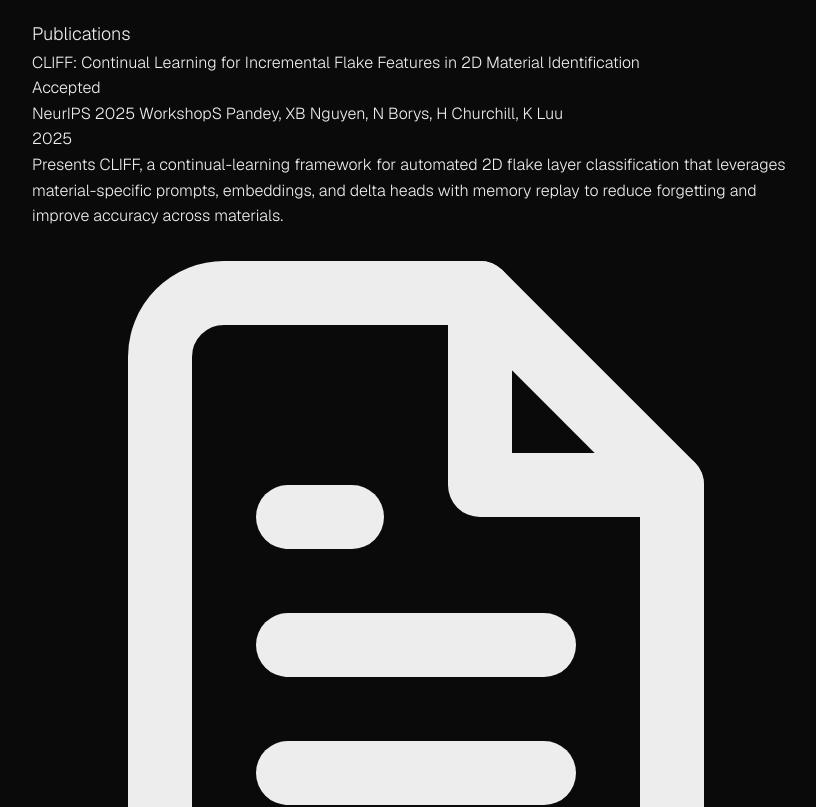
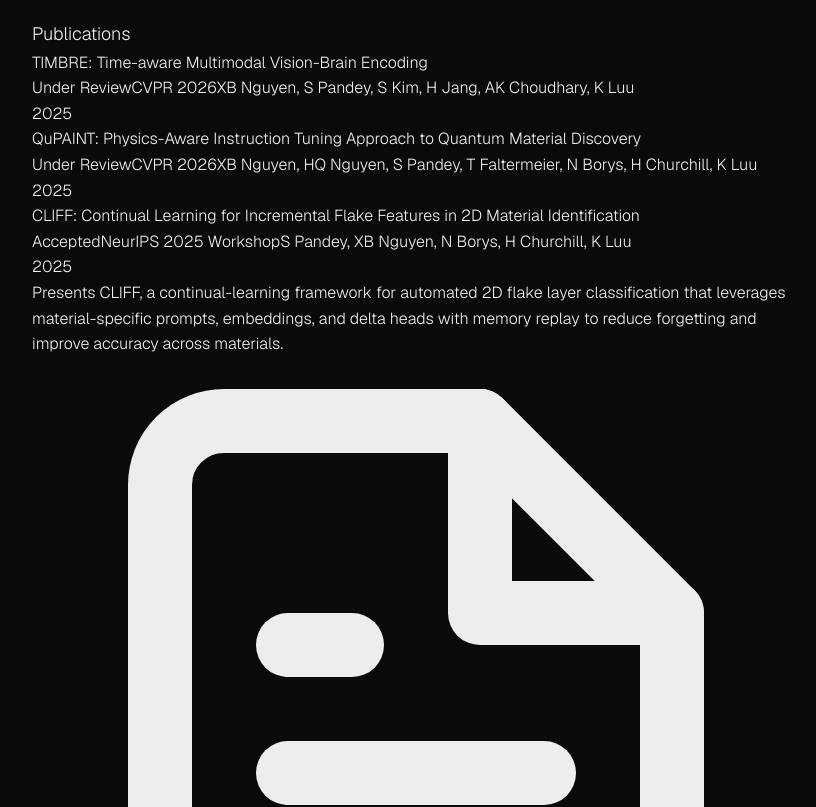
Before and after one commit to sanpdy/portfolio-site, a Next.js app: page / in a window 1280 px wide. Shown: the part 2460-3267 px from the top of the page, without its empty margins (224-1040 px from the left). Built offline with nearby package versions, Linux system fonts and the light colour scheme; a web font is replaced by a local one.

Commit message:
minimal_redesign

```diff
--- a/src/components/Publications.tsx
+++ b/src/components/Publications.tsx
@@ -5,7 +5,6 @@ import { publications } from "../constants/data";
 
 type Status = "Published" | "Under Review" | "Accepted";
 
-// Icon for PDF
 function FileTextIcon() {
   return (
     <svg
@@ -27,7 +26,6 @@ function FileTextIcon() {
   );
 }
 
-// Icon for arXiv
 function LibraryIcon() {
   return (
     <svg
@@ -49,22 +47,22 @@ function LibraryIcon() {
 
 function StatusBadge({ status }: { status?: Status }) {
   if (!status) return null;
-  const isPublished = status === "Published" || status == "Accepted";
-  const base =
-    "text-xs px-2 py-0.5 rounded-full border inline-flex items-center gap-1 whitespace-nowrap";
-  const cls = isPublished
+  const isPublished = status === "Published" || status === "Accepted";
+
+  return (
+   <span
+  className={`inline-flex w-fit self-start items-center gap-1 text-xs px-2 py-0.5 rounded-full border ${
+    isPublished
       ? "border-emerald-500/40 text-emerald-300"
-    : "border-amber-500/40 text-amber-300";
-  const dot = (
+      : "border-amber-500/40 text-amber-300"
+  }`}
+>
+
       <span
-      className={`inline-block w-1.5 h-1.5 rounded-full ${
+        className={`w-1.5 h-1.5 rounded-full ${
           isPublished ? "bg-emerald-400" : "bg-amber-400"
         }`}
       />
-  );
-  return (
-    <span className={`${base} ${cls}`}>
-      {dot}
       {status}
     </span>
   );
@@ -100,38 +98,36 @@ export default function PublicationsList() {
                 <div
                   key={id}
                   className="cursor-pointer group transition-all duration-200 hover:bg-zinc-800 hover:shadow rounded-lg"
-                  onClick={() => {
+                  onClick={() =>
                     setExpanded((prev) =>
                       prev.includes(idx)
                         ? prev.filter((i) => i !== idx)
                         : [...prev, idx]
-                    );
-                  }}
+                    )
+                  }
                 >
                   <div
-                    className={`border-b rounded-lg border-dashed border-zinc-800 ${
+                    className={`border-b border-dashed border-zinc-800 ${
                       idx === 0 ? "border-t" : ""
                     }`}
                   >
                     <div className="py-3 px-4">
-                      <div className="flex flex-col sm:flex-row sm:items-start sm:justify-between gap-2">
-                        {/* Title + Meta */}
+                      <div className="flex flex-col sm:flex-row sm:justify-between gap-2">
+                        {/* Left column */}
                         <div className="flex flex-col gap-1">
-                          <div className="flex flex-wrap items-center gap-2">
                           <h3 className="text-md sm:text-base font-semibold text-gray-200">
                             {title}
                           </h3>
+
                           <StatusBadge status={status as Status} />
-                          </div>
 
-                          {/* Conference under status */}
                           {conference && (
                             <span className="text-s italic text-gray-200">
                               {conference}
                             </span>
                           )}
 
-                          <span className="text-sm font-normal text-gray-200">
+                          <span className="text-sm text-gray-200">
                             {authors.map((a, i) => (
                               <span key={i}>
                                 {a.me ? (
@@ -153,29 +149,27 @@ export default function PublicationsList() {
                         </span>
                       </div>
 
-                      {/* Animated dropdown */}
+                      {/* Expandable content */}
                       <div
-                        className={`
-                          transition-all duration-300 ease-in-out overflow-hidden
-                          ${isOpen ? "max-h-[1000px]" : "max-h-0"}
-                        `}
+                        className={`transition-all duration-300 overflow-hidden ${
+                          isOpen ? "max-h-[1000px]" : "max-h-0"
+                        }`}
                       >
                         <div
-                          className={`
-                            transition-opacity duration-300 ease-in-out
-                            ${isOpen ? "opacity-100" : "opacity-0"}
-                            pt-3
-                          `}
+                          className={`pt-3 transition-opacity duration-300 ${
+                            isOpen ? "opacity-100" : "opacity-0"
+                          }`}
                         >
                           <div className="mb-2 text-gray-200">{summary}</div>
-                          <div className="flex flex-wrap gap-2">
+
+                          <div className="flex gap-2">
                             {pdfLink && (
                               <a
                                 href={pdfLink}
                                 target="_blank"
                                 rel="noopener noreferrer"
-                                className="bg-[#232323] text-gray-200 px-3 py-1 rounded-md text-xs font-medium hover:bg-[#333] transition-colors duration-300 flex items-center"
                                 onClick={(e) => e.stopPropagation()}
+                                className="bg-[#232323] px-3 py-1 rounded-md text-xs hover:bg-[#333] flex items-center"
                               >
                                 <FileTextIcon /> PDF
                               </a>
@@ -185,8 +179,8 @@ export default function PublicationsList() {
                                 href={arxivLink}
                                 target="_blank"
                                 rel="noopener noreferrer"
-                                className="bg-[#232323] text-gray-200 px-3 py-1 rounded-md text-xs font-medium hover:bg-[#333] transition-colors duration-300 flex items-center"
                                 onClick={(e) => e.stopPropagation()}
+                                className="bg-[#232323] px-3 py-1 rounded-md text-xs hover:bg-[#333] flex items-center"
                               >
                                 <LibraryIcon /> arXiv
                               </a>
--- a/src/constants/data.ts
+++ b/src/constants/data.ts
@@ -92,8 +92,45 @@ export interface ResearchPaper {
 }
 
 export const publications: ResearchPaper[] = [
+    {
+    id: 1,
+    title: "TIMBRE: Time-aware Multimodal Vision-Brain Encoding",
+    authors: [
+      { name: "XB Nguyen" },
+      { name: "S Pandey", me: true },
+      { name: "S Kim" },
+      { name: "H Jang" },
+      { name: "AK Choudhary" },
+      { name: "K Luu" },
+    ],
+    year: 2025,
+    summary:"",
+    pdfLink: "",
+    arxivLink: "",
+    status: "Under Review",
+    conference: "CVPR 2026",
+  },
+    {
+    id: 2,
+    title: "QuPAINT: Physics-Aware Instruction Tuning Approach to Quantum Material Discovery",
+    authors: [
+      { name: "XB Nguyen" },
+      { name: "HQ Nguyen" },
+      { name: "S Pandey", me: true },
+      { name: "T Faltermeier" },
+      { name: "N Borys" },
+      { name: "H Churchill" },
+      { name: "K Luu" },
+    ],
+    year: 2025,
+    summary:"",
+    pdfLink: "",
+    arxivLink: "",
+    status: "Under Review",
+    conference: "CVPR 2026",
+  },
   {
-    id: 1,
+    id: 3,
     title: "CLIFF: Continual Learning for Incremental Flake Features in 2D Material Identification",
     authors: [
       { name: "S Pandey", me: true },
@@ -111,7 +148,7 @@ export const publications: ResearchPaper[] = [
     conference: "NeurIPS 2025 Workshop",
   },
   {
-    id: 2,
+    id: 4,
     title: "QMoE: A Quantum Mixture of Experts Framework for Scalable Quantum Neural Networks",
     authors: [
       { name: "HQ Nguyen" },
@@ -130,7 +167,7 @@ export const publications: ResearchPaper[] = [
     conference: "IEEE Quantum Week Workshop",
   },
   {
-    id: 3,
+    id: 5,
     title:
       "φ-Adapt: A Physics-Informed Adaptation Learning Approach to 2D Quantum Material Discovery",
     authors: [
@@ -151,7 +188,6 @@ export const publications: ResearchPaper[] = [
     conference: "IEEE Transactions on Pattern Analysis and Machine Intelligence (TPAMI)",
   },
 ];
-
 
 
 export const FAVORITE_GAMES = [
@@ -180,14 +216,14 @@ export const FAVORITE_GAMES = [
     name: "Red Dead Redemption 2",
     blurb: "Hey there, Mister!",
   },
- {
+  {
     appid: 2215430,
     name: "Ghost of Tsushima",
     blurb: "You have no honor. And you are a slave to it.",
- },
+  },
   {
     appid: 814380,
     name: "Sekiro: Shadows Die Twice",
     blurb: "Hesitation is Defeat.",
- },
+  },
 ];
```
Lines whose indentation alone changed are shown as unchanged.
